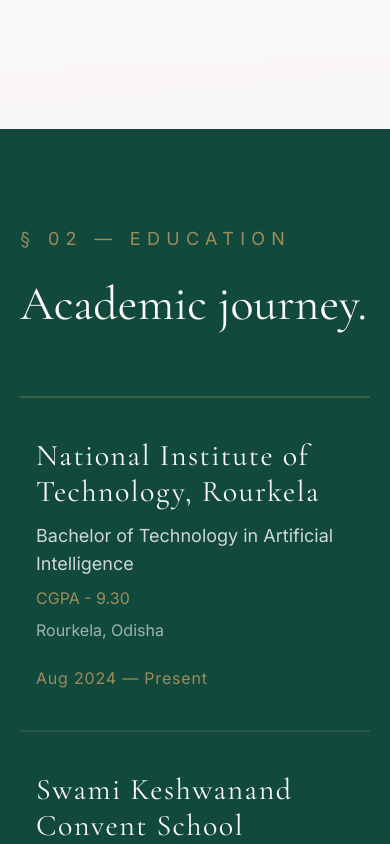
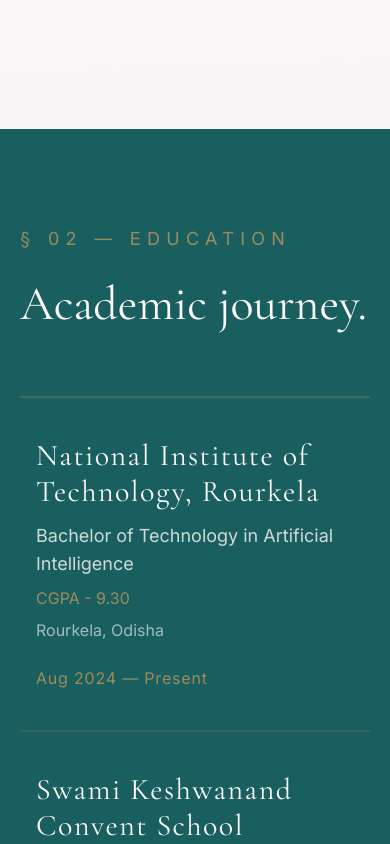
Before and after one commit to SAKET707/PORTFOLIO, a React app: page / in a window 390 px wide. Shown: the part 2080-2924 px from the top of the page. Built offline with nearby package versions, Linux system fonts and the light colour scheme; the HTML template or start-up script is replaced by a standard one.

Commit message:
Update index.css

```diff
--- a/src/index.css
+++ b/src/index.css
@@ -35,6 +35,6 @@
 @media (max-width: 767px) {
   :root {
     --color-cream: #fefaf8;
-    --color-forest: #114a3c;
+    --color-forest: #195f60;
   }
 }
```
